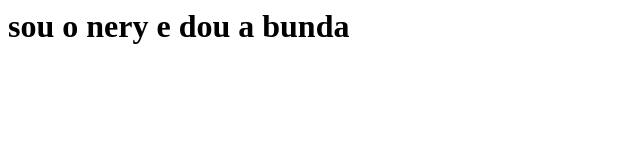
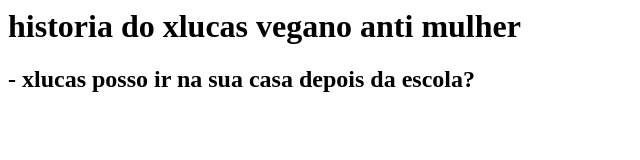
Before and after one commit to andrenerygh/Universidade-do-Codigo, a plain HTML site: page index.html in a window 1280 px wide. Shown: the whole page, without its empty margins (0-640 px from the left). Drawn offline with Linux system fonts and the light colour scheme.

Commit message:
Update index.html

```diff
--- a/index.html
+++ b/index.html
@@ -1 +1,2 @@
-<h1>sou o nery e dou a bunda</h1>
+<h1>historia do xlucas vegano anti mulher</h2>
+<h2>- xlucas posso ir na sua casa depois da escola?</h2>
```
